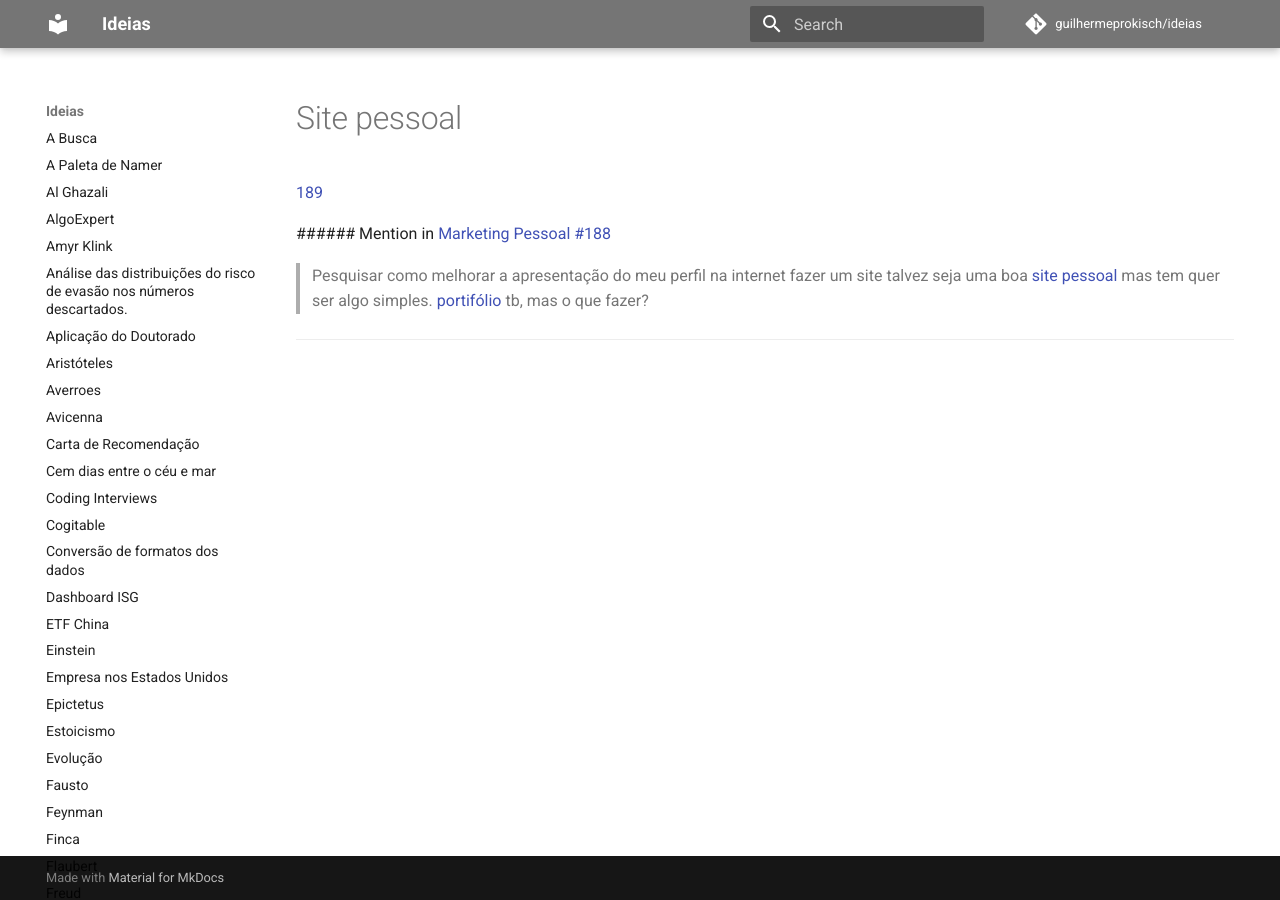
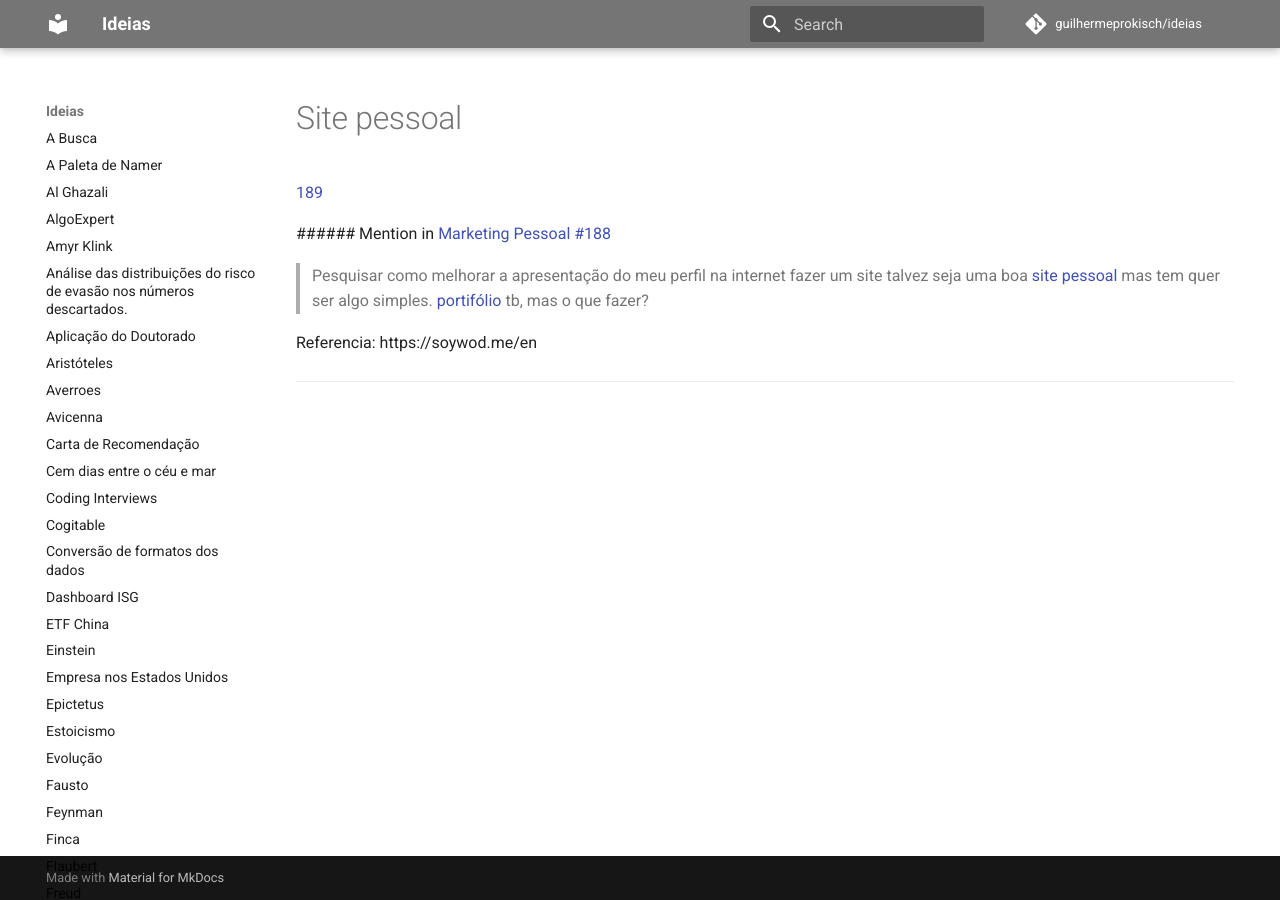
Before and after one commit to guilhermeprokisch/guilherme, an MkDocs documentation site: the page built from docs/site pessoal.md, in a window 1280 px wide. Built offline with MkDocs 1.6.1 and Material for MkDocs 9.7.7, drawn with Linux system fonts in a browser that asks for light colours; comment, search, counter and statistics services are not loaded; part of the change alters nothing that is shown.

Commit message:
Backup all issues

```diff
--- a/docs/site pessoal.md
+++ b/docs/site pessoal.md
@@ -7,4 +7,8 @@
  ######  Mention in [Marketing Pessoal #188](Marketing-Pessoal-#188)
  > Pesquisar como melhorar a apresentação do meu perfil na internet fazer um site talvez seja uma boa [site pessoal](site-pessoal) mas tem quer ser algo simples. [portifólio](portifólio) tb, mas o que fazer?
 
+
+Referencia:
+https://soywod.me/en
+
 -------------------------------------------------------------------------------
```
